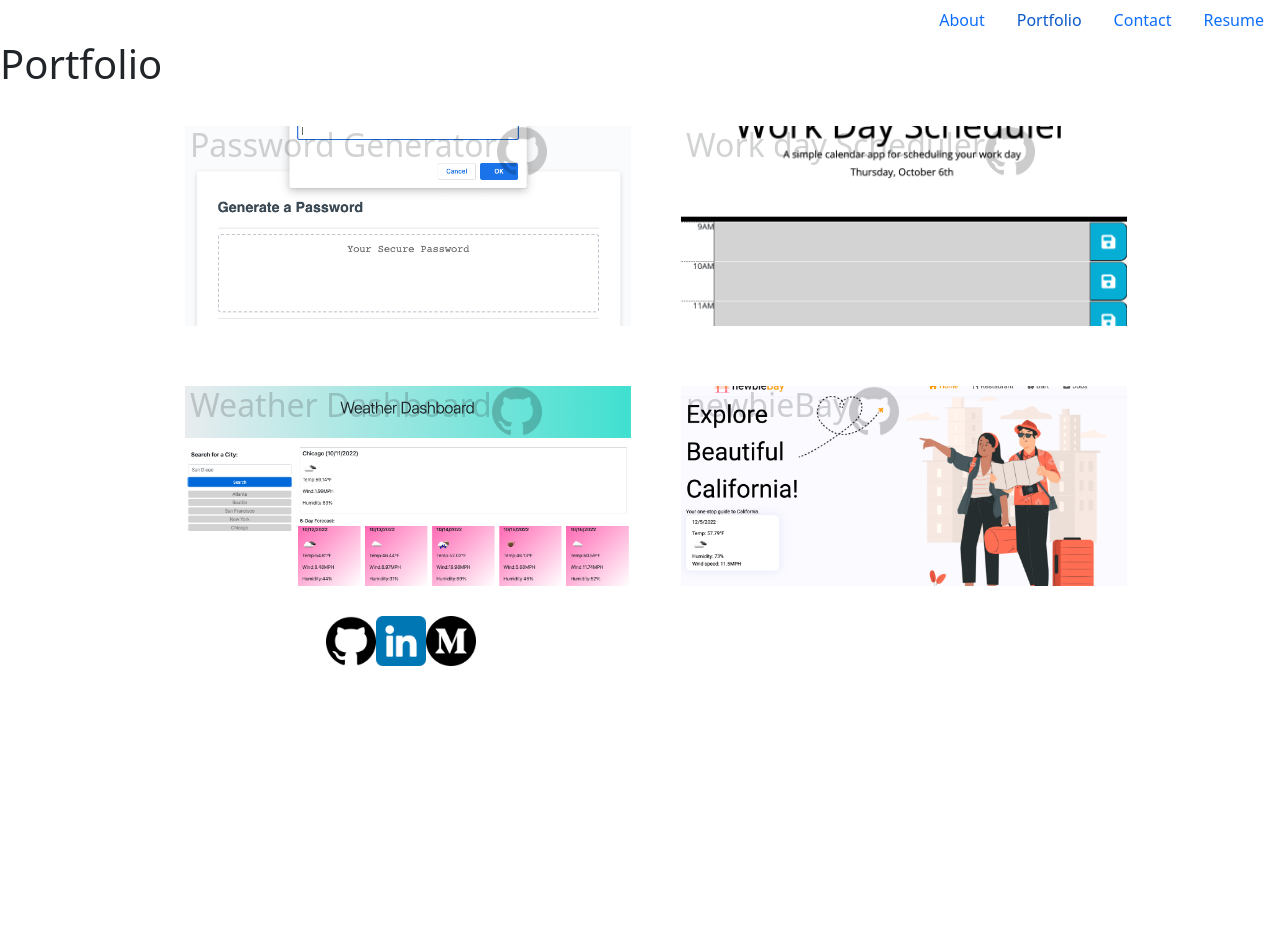
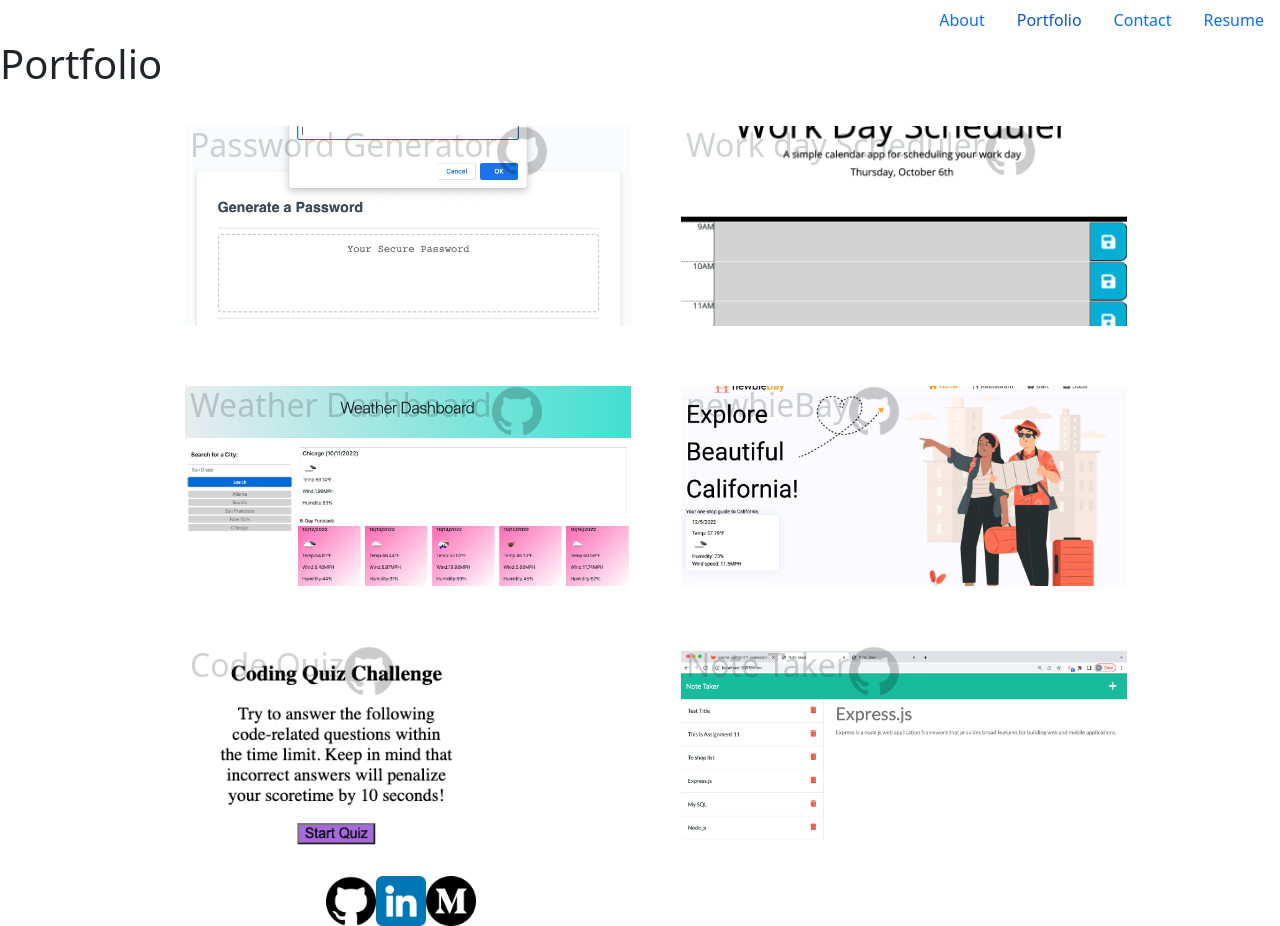
Before and after one commit to yingyliu/ying-react-portfolio, a React (Create React App) app: page / in a window 1280 px wide. Both pictures are taken after a click on the button "Portfolio". Before the commit the page ends 800 px from the top, so only its background shows below. Built offline with nearby package versions, Linux system fonts and the light colour scheme.

Commit message:
add two more project into portfolio section

```diff
--- a/src/components/pages/Portfolio.js
+++ b/src/components/pages/Portfolio.js
@@ -31,6 +31,18 @@ function ProjectsList () {
                     <a href="https://darxmarx.github.io/california-bay-area-guide/" target="_blank"><img src={githubicon} alt="github-logo" className="social-media-icon"/></a>
                     </div>
                 </li>
+                <li>
+                    <div className='d-flex projects-display'>
+                    <h2>Code Quiz</h2>
+                    <a href="https://yingyliu.github.io/code-quiz/" target="_blank"><img src={githubicon} alt="github-logo" className="social-media-icon"/></a>
+                    </div>
+                </li>
+                <li>
+                    <div className='d-flex projects-display'>
+                    <h2>Note Taker</h2>
+                    <a href="https://yingyliu.github.io/note-taker/" target="_blank"><img src={githubicon} alt="github-logo" className="social-media-icon"/></a>
+                    </div>
+                </li>
             </ul>
         </section>
 
--- a/src/components/styles/Portfolio.css
+++ b/src/components/styles/Portfolio.css
@@ -32,6 +32,14 @@
     background-image: url("../assets/images/newbieBay.png");
 }
 
+.projects-images li:nth-of-type(5) {
+    background-image: url("../assets/images/codequiz.png");
+}
+
+.projects-images li:nth-of-type(6) {
+    background-image: url("../assets/images/noteTaker.png");
+}
+
 .projects-display {
     opacity: 0.2;
     transition: all 0.7s;
```
Also changed, not shown: src/components/assets/images/codequiz.png (added), src/components/assets/images/noteTaker.png (added).
